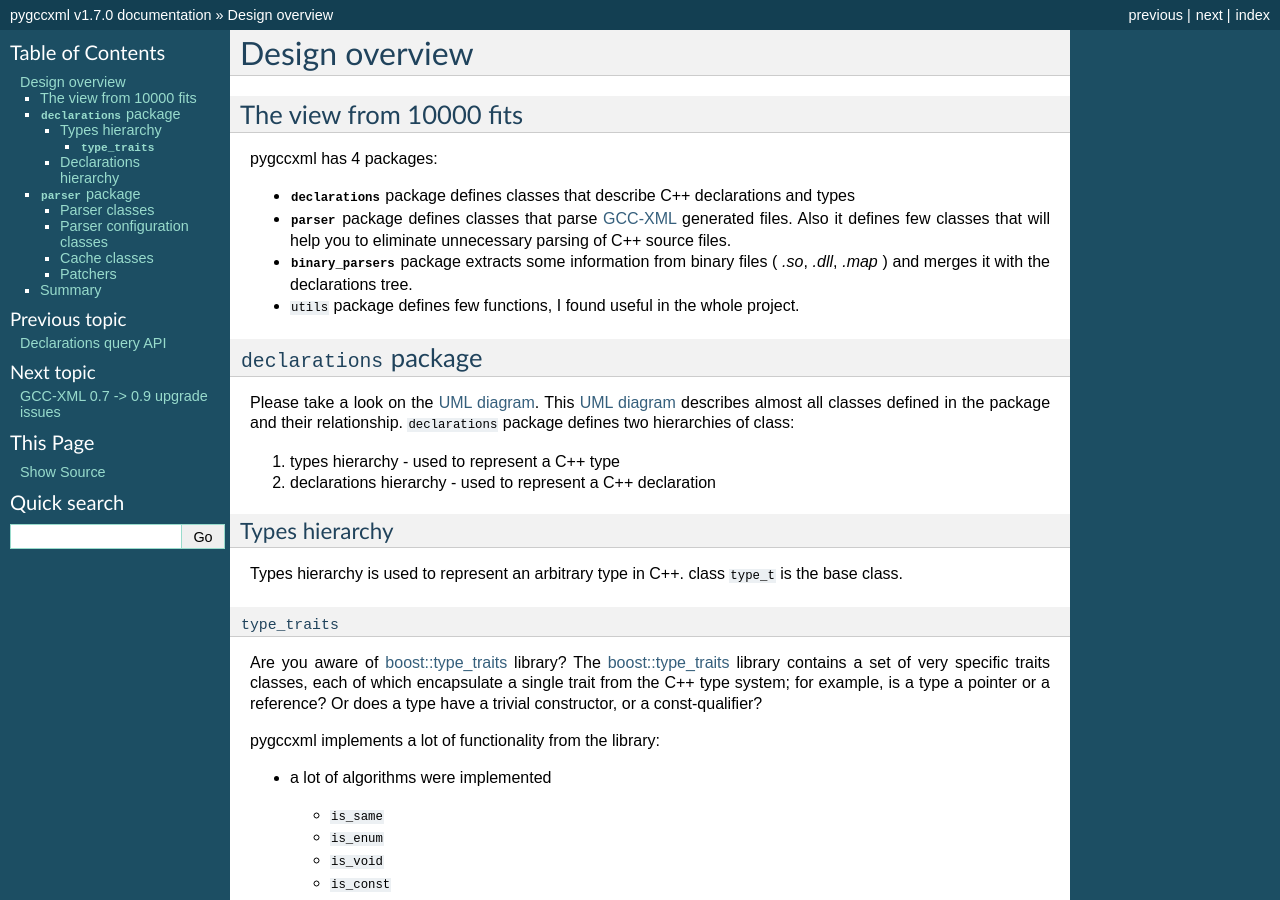
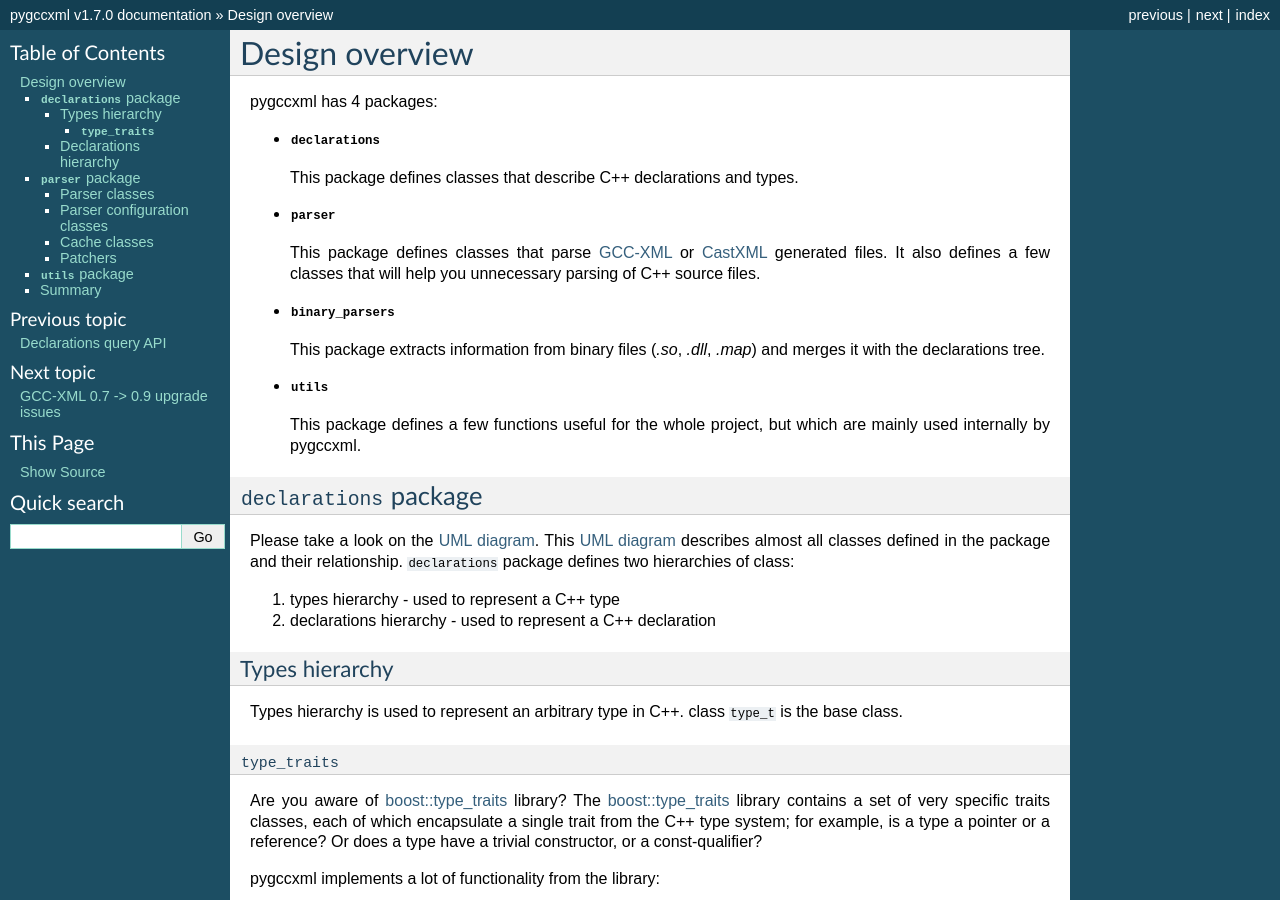
Before and after one commit to CastXML/pygccxml, a Sphinx documentation site: the page built from docs/design.rst, in a window 1280 px wide and 900 px high. Built offline with Sphinx 7.4.7, drawn with Linux system fonts in a browser that asks for light colours; some of the changed text lies outside the part shown.

Commit message:
Start rewording and cleaning up design.rst

```diff
--- a/docs/apidocs/utils.rst
+++ b/docs/apidocs/utils.rst
@@ -2,7 +2,7 @@ pygccxml.utils package
 ======================
 
 Modules
---------
+-------
 
 .. automodule:: pygccxml.utils.utils
     :members:
--- a/docs/design.rst
+++ b/docs/design.rst
@@ -2,28 +2,31 @@
 Design overview
 ===============
 
-------------------------
-The view from 10000 fits
-------------------------
-
 pygccxml has 4 packages:
 
-* :mod:`declarations <pygccxml.declarations>` package defines classes that describe
-  C++ declarations and types
+* :mod:`declarations <pygccxml.declarations>`
 
-* :mod:`parser <pygccxml.parser>` package defines classes that parse `GCC-XML`_
-  generated files. Also it defines few classes that will help you to eliminate
-  unnecessary parsing of C++ source files.
+  This package defines classes that describe C++ declarations and types.
 
-* :mod:`binary_parsers <pygccxml.binary_parsers>` package extracts some
-  information from binary files ( `.so`, `.dll`, `.map` ) and merges it with
-  the declarations tree.
+* :mod:`parser <pygccxml.parser>`
 
-* ``utils`` package defines few functions, I found useful in the whole project.
+  This package defines classes that parse `GCC-XML`_
+  or `CastXML`_ generated files. It also defines a few classes that will help
+  you unnecessary parsing of C++ source files.
 
--------------------------
+* :mod:`binary_parsers <pygccxml.binary_parsers>`
+
+  This package extracts information from binary files (`.so`, `.dll`, `.map`)
+  and merges it with the declarations tree.
+
+* :mod:`utils <pygccxml.utils>`
+
+  This package defines a few functions useful for the whole project,
+  but which are mainly used internally by pygccxml.
+
+------------------------
 ``declarations`` package
--------------------------
+------------------------
 
 Please take a look on the `UML diagram`_. This `UML diagram`_ describes almost all
 classes defined in the package and their relationship. ``declarations`` package
@@ -275,6 +278,13 @@ This is not the only bug, which could be fixed, there are few of them. pygccxml
 introduces few classes, which knows how to deal with specific bug. More over, those
 bugs are fixed, only if I am 101% sure, that this is the right thing to do.
 
+-----------------
+``utils`` package
+-----------------
+
+ Use internally by pygccxml.
+ Some methods/classes may be still usefull: loggers, find_xml_generator
+
 -------
 Summary
 -------
@@ -287,6 +297,7 @@ information please read API documentation.
 .. _`SourceForge`: http://sourceforge.net/index.php
 .. _`Python`: http://www.python.org
 .. _`GCC-XML`: http://www.gccxml.org
+.. _`CastXML`: https://github.com/CastXML/CastXML
 .. _`UML diagram` : declarations_uml.png
 .. _`parser package UML diagram` : parser_uml.png
 .. _`ReleaseForge` : http://releaseforge.sourceforge.net
```
